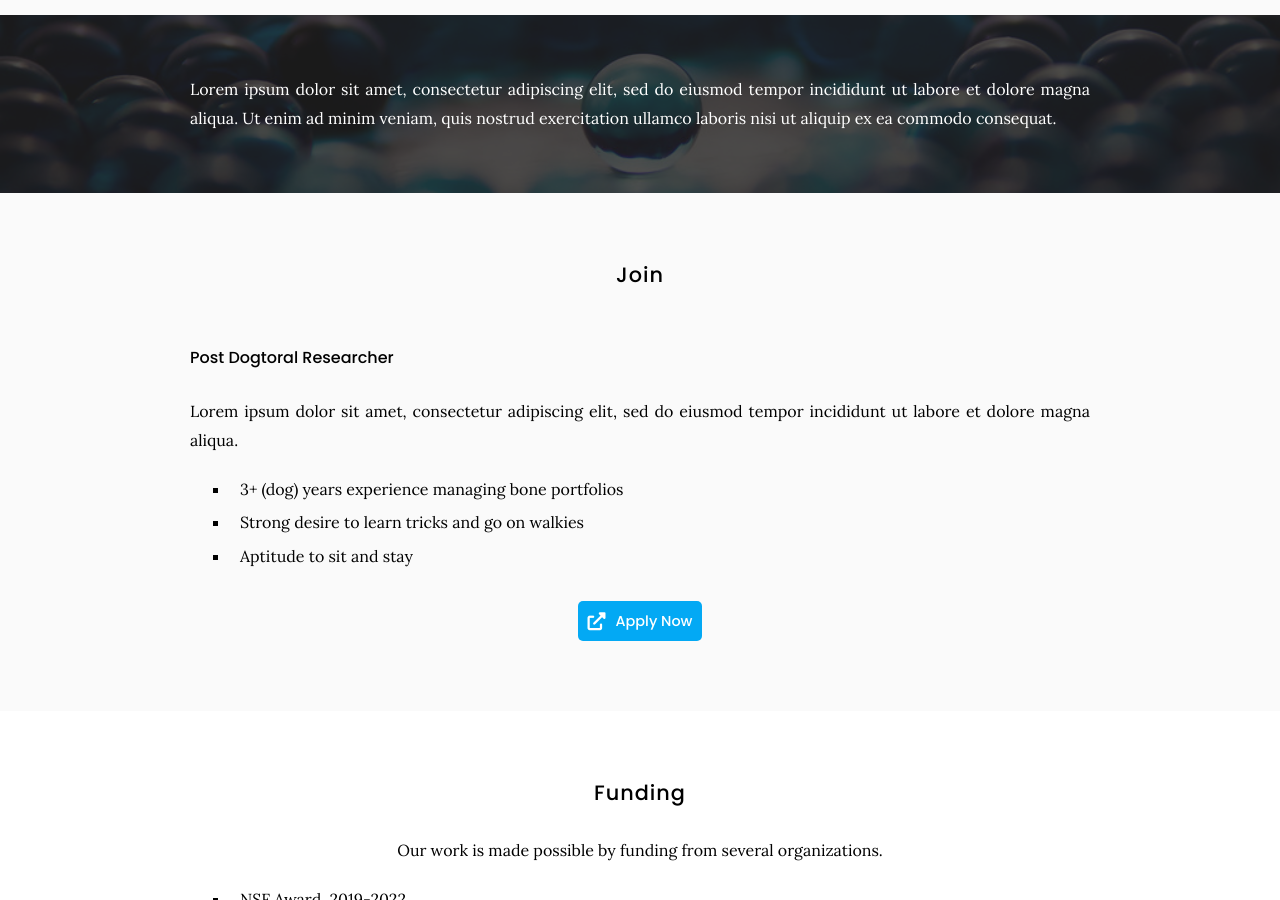
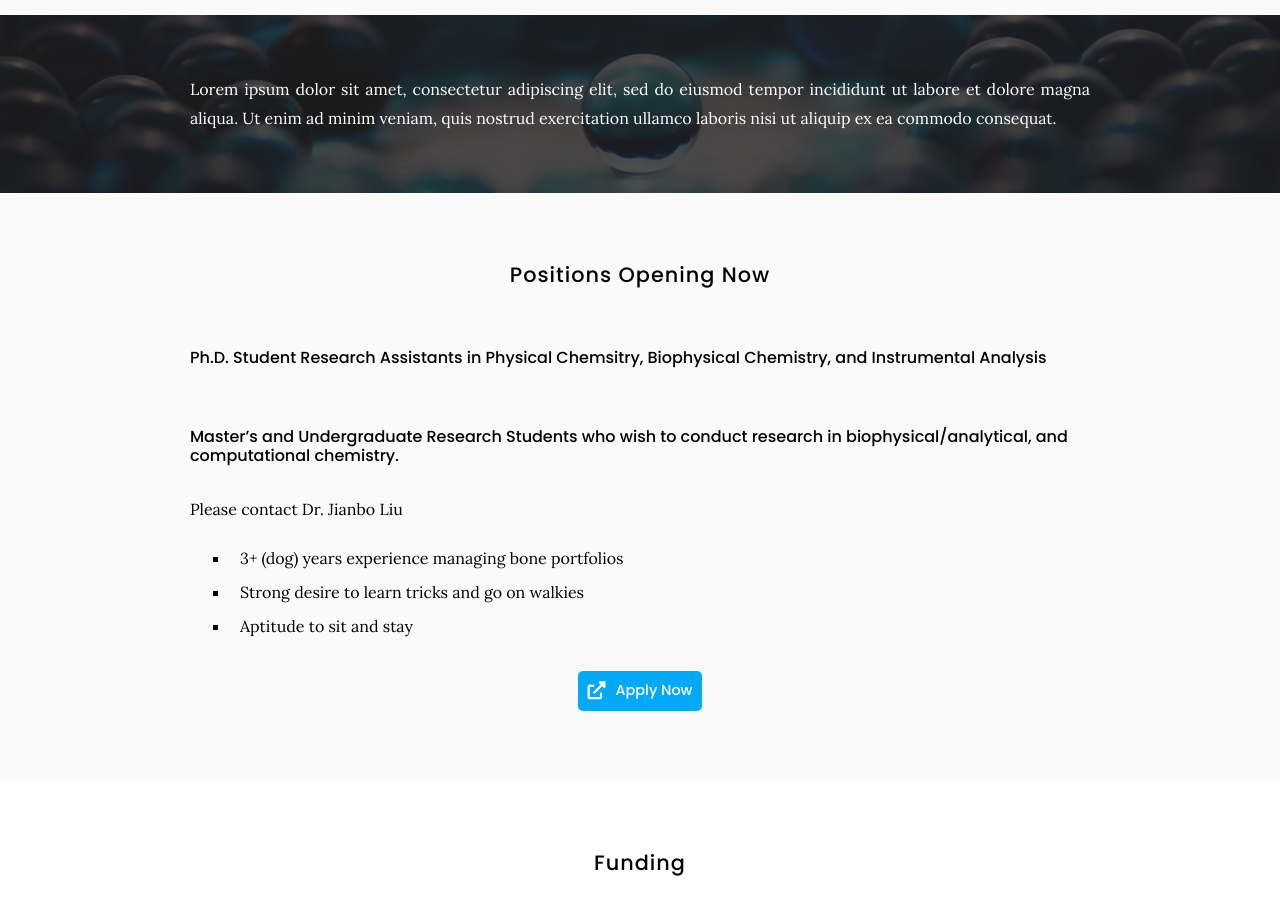
Before and after one commit to ZiZijourney/testing-web, a Jekyll site: the page built from team/index.md, in a window 1280 px wide and 900 px high, scrolled down 780 px. Built offline with Jekyll 4.4.1, drawn with Linux system fonts in a browser that asks for light colours.

Commit message:
Update index.md

```diff
--- a/team/index.md
+++ b/team/index.md
@@ -41,11 +41,13 @@ Ut enim ad minim veniam, quis nostrud exercitation ullamco laboris nisi ut aliqu
 
 {% include section.html %}
 
-## Join
+## Positions Opening Now
 
-#### Post Dogtoral Researcher
+#### Ph.D. Student Research Assistants in Physical Chemsitry, Biophysical Chemistry, and Instrumental Analysis
 
-Lorem ipsum dolor sit amet, consectetur adipiscing elit, sed do eiusmod tempor incididunt ut labore et dolore magna aliqua.
+#### Master's and Undergraduate Research Students who wish to conduct research in biophysical/analytical, and computational chemistry.
+
+Please contact  Dr. Jianbo Liu
 
 - 3+ (dog) years experience managing bone portfolios
 - Strong desire to learn tricks and go on walkies
```
